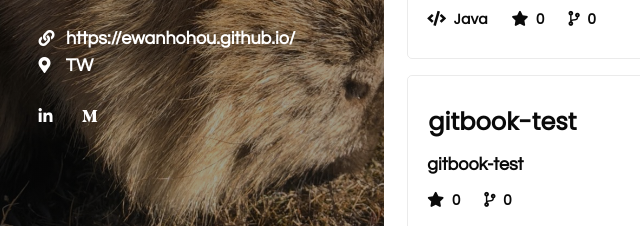
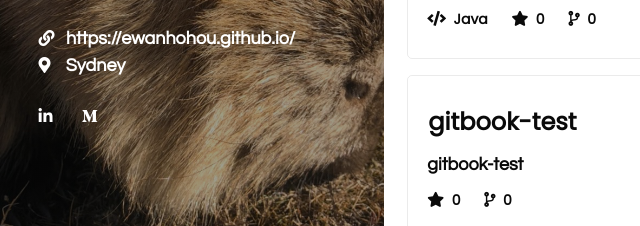
Before and after one commit to ewanhohou/ewanhohou.github.io, a plain HTML site: page index.html in a window 1280 px wide. Shown: the part 494-720 px from the top of the page, 0-640 px from the left. Drawn offline with nearby package versions, Linux system fonts and the light colour scheme; no server answers; a script that the page names is missing.

Commit message:
Update index.html
update TW to Sydney

```diff
--- a/index.html
+++ b/index.html
@@ -23,7 +23,7 @@ https://codepen.io/ewanhohou/</div>
                 <span style="display:none;"><i class="fas fa-users"></i> &nbsp; null</span>
                 <span style="display:none;"><i class="fas fa-envelope"></i> &nbsp; null</span>
                 <span style="display:block;"><i class="fas fa-link"></i> &nbsp; <a href="https://ewanhohou.github.io/">https://ewanhohou.github.io/</a></span>
-                <span style="display:block;"><i class="fas fa-map-marker-alt"></i> &nbsp;&nbsp; TW</span>
+                <span style="display:block;"><i class="fas fa-map-marker-alt"></i> &nbsp;&nbsp; Sydney</span>
                 <span style="display:none;"><i class="fas fa-user-tie"></i> &nbsp;&nbsp; Available for hire</span>
                 <div class="socials">
                 <span style="display:none !important;"><a href="https://www.twitter.com/undefined" target="_blank" class="socials"><i class="fab fa-twitter"></i></a></span>
```
